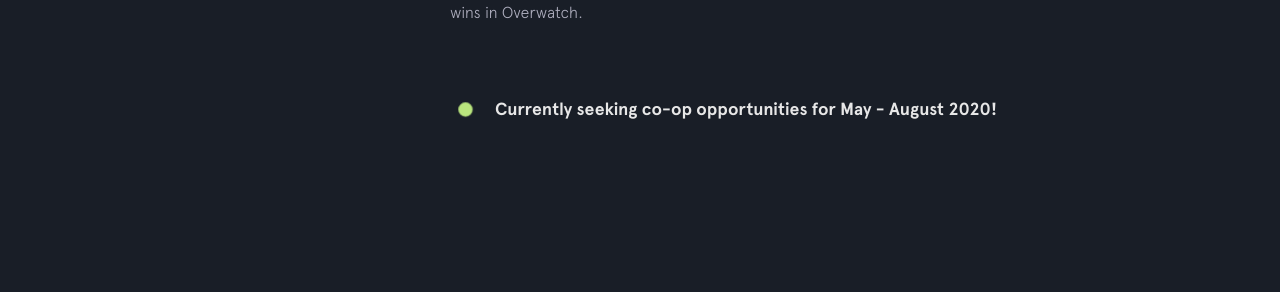
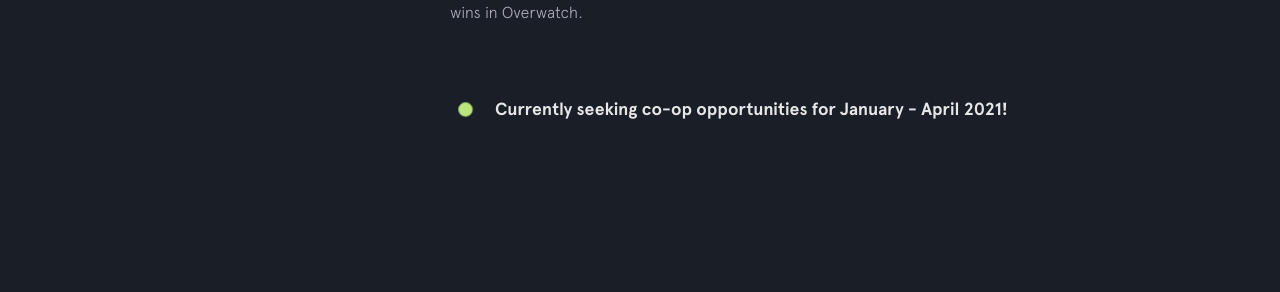
Before and after one commit to PronoyC/pronoyc.github.io, a Jekyll site: the page built from index.html, in a window 1280 px wide and 900 px high, scrolled down 1433 px. Shown: the part 162-454 px from the top of the window. Built offline with Jekyll 4.4.1, drawn with Linux system fonts in a browser that asks for light colours; nearby versions of some CDN libraries.

Commit message:
Update employment-status.html

```diff
--- a/_includes/employment-status.html
+++ b/_includes/employment-status.html
@@ -3,5 +3,5 @@
     <div class="status__light__ring"></div>
     <div class="status__light__led"></div>
   </div>
-  <div class="status__message">Currently seeking co-op opportunities for May - August 2020!</div>
+  <div class="status__message">Currently seeking co-op opportunities for January - April 2021!</div>
 </a>
```
